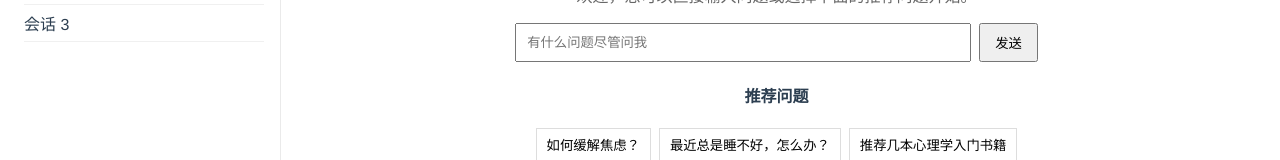
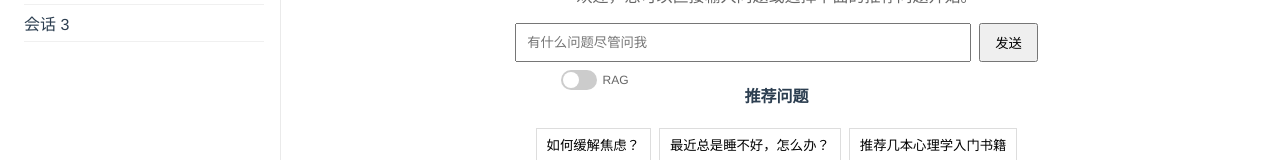
Before and after one commit to Besthope-Official/demo-webui, a Vue app: page /chat in a window 1280 px wide. Shown: the part 193-353 px from the top of the page. Built offline with nearby package versions, Linux system fonts and the light colour scheme.

Commit message:
feat: add a rag mode switch

```diff
--- a/src/api/chat.js
+++ b/src/api/chat.js
@@ -16,20 +16,20 @@ export async function* streamHandler(response) {
   }
 }
 
-export async function streamChat(message) {
+export async function streamChat(messages, rag_enable = false) {
   const chatId = Date.now().toString();
   const messageId = Date.now().toString();
 
+  const query = messages.slice(0, -1).map(m => ({
+    role: m.role,
+    content: m.text
+  }));
+
   const payload = {
-    rag_enable: false,
+    rag_enable,
     chat_id: chatId,
     message_id: messageId,
-    query: [
-      {
-        role: 'user',
-        content: message
-      }
-    ]
+    query: query
   };
 
   console.log('Sending payload:', payload);
--- a/src/pages/ChatPage.vue
+++ b/src/pages/ChatPage.vue
@@ -10,6 +10,13 @@
         <p class="welcome">欢迎，您可以直接输入问题或选择下面的推荐问题开始。</p>
 
         <div class="home-input">
+          <div class="rag-toggle">
+            <label class="switch">
+              <input type="checkbox" v-model="ragEnabled" />
+              <span class="slider"></span>
+            </label>
+            <span class="rag-label">RAG</span>
+          </div>
           <input v-model="input" placeholder="有什么问题尽管问我" />
           <button @click="send">发送</button>
         </div>
@@ -49,6 +56,7 @@ export default {
     const input = ref('')
     const inChat = ref(false)
     const messages = ref([])
+  const ragEnabled = ref(false)
     const recs = ref([
       '如何缓解焦虑？',
       '最近总是睡不好，怎么办？',
@@ -73,11 +81,11 @@ export default {
       if (!inChat.value) inChat.value = true
 
 
-      const aiMessage = reactive({ role: 'ai', text: '' })
+      const aiMessage = reactive({ role: 'assistant', text: '' })
       messages.value.push(aiMessage)
 
       try {
-        const response = await streamChat(text)
+  const response = await streamChat(messages.value, ragEnabled.value)
         let fullContent = ''
 
         for await (const chunk of streamHandler(response)) {
@@ -101,7 +109,7 @@ export default {
       }
     }
 
-    return { input, inChat, messages, recs, applyRec, send, collected }
+  return { input, inChat, messages, recs, applyRec, send, collected, ragEnabled }
   }
 }
 </script>
@@ -116,13 +124,22 @@ export default {
 .home-input{display:flex;justify-content:center;margin:16px 0}
 .home-input input{width:60%;padding:8px 10px}
 .home-input button{margin-left:8px;padding:8px 14px}
+.home-input{position:relative}
+.rag-toggle{position:absolute;left:calc(50% - 30%);bottom:-28px;display:flex;align-items:center;gap:6px}
+.switch{position:relative;display:inline-block;width:36px;height:20px}
+.switch input{opacity:0;width:0;height:0}
+.slider{position:absolute;cursor:pointer;top:0;left:0;right:0;bottom:0;background:#ccc;transition:.2s;border-radius:20px}
+.slider:before{position:absolute;content:"";height:16px;width:16px;left:2px;top:2px;background:#fff;transition:.2s;border-radius:50%}
+.switch input:checked + .slider{background:#42b983}
+.switch input:checked + .slider:before{transform:translateX(16px)}
+.rag-label{font-size:12px;color:#666}
 .recommendations{margin-top:12px}
 .recommendations .chips{display:flex;gap:8px;flex-wrap:wrap;justify-content:center}
 .recommendations button{padding:6px 10px;border:1px solid #ddd;background:#fff}
 .messages{display:flex;flex-direction:column;gap:12px}
 .msg{max-width:70%}
 .msg .bubble{padding:10px 12px;border-radius:8px;background:#f5f5f5}
-.msg.ai .bubble{background:#eef7ff}
+.msg.assistant .bubble{background:#eef7ff}
 .msg.user{align-self:flex-end}
 .progress{height:4px;background:#eee;border-radius:2px;margin-top:6px}
 .progress .bar{height:100%;background:#42b983;border-radius:2px}
```
